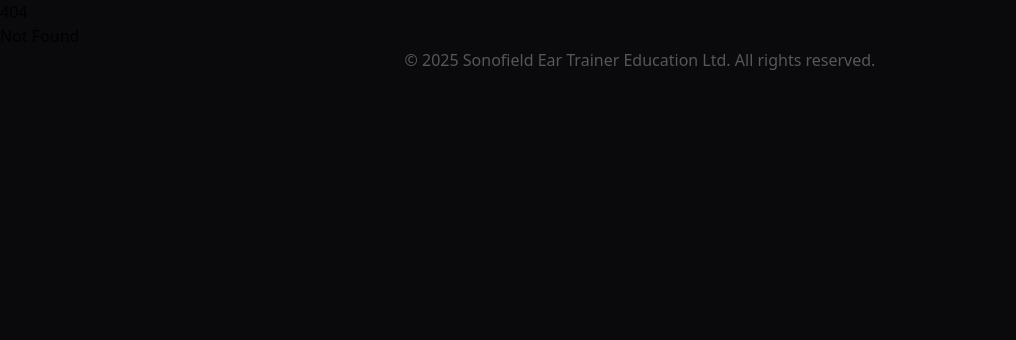
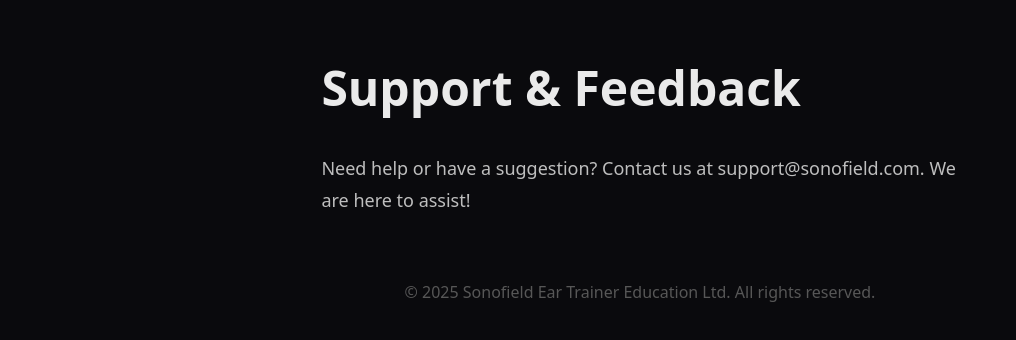
Before and after one commit to saarikivit/sonofield-ear-trainer-web, a SvelteKit app: page /support in a window 1280 px wide. Before the commit this address had no page. Shown: the top 340 px of the page, without its empty margins (0-1016 px from the left). Built offline with nearby package versions, Linux system fonts and the light colour scheme.

Commit message:
chore: add support and feedback page

```diff
--- /dev/null
+++ b/src/routes/support/+page.svelte
@@ -0,0 +1,20 @@
+<article class="prose prose-zinc lg:prose-lg">
+	<h1>Support & Feedback</h1>
+
+	<p>Need help or have a suggestion? Contact us at support@sonofield.com. We are here to assist!</p>
+</article>
+
+<style>
+	article {
+		margin: 0 auto;
+		padding: 64px 16px;
+	}
+
+	h1 {
+		color: #eaeaea;
+	}
+
+	article {
+		color: #bebebe;
+	}
+</style>
```
